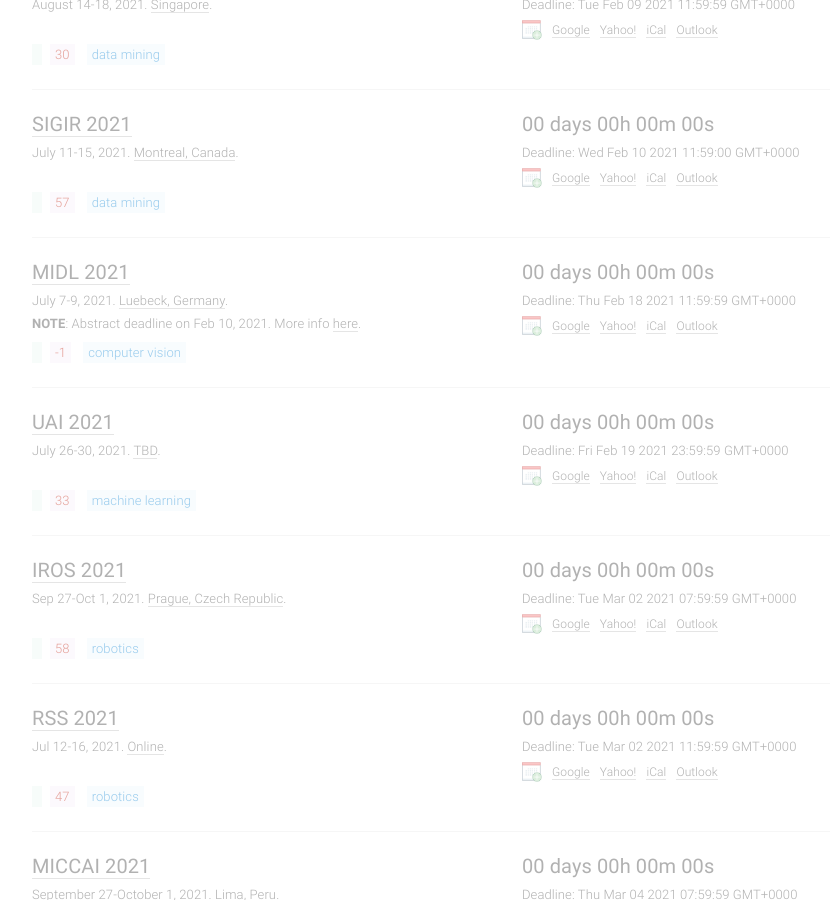
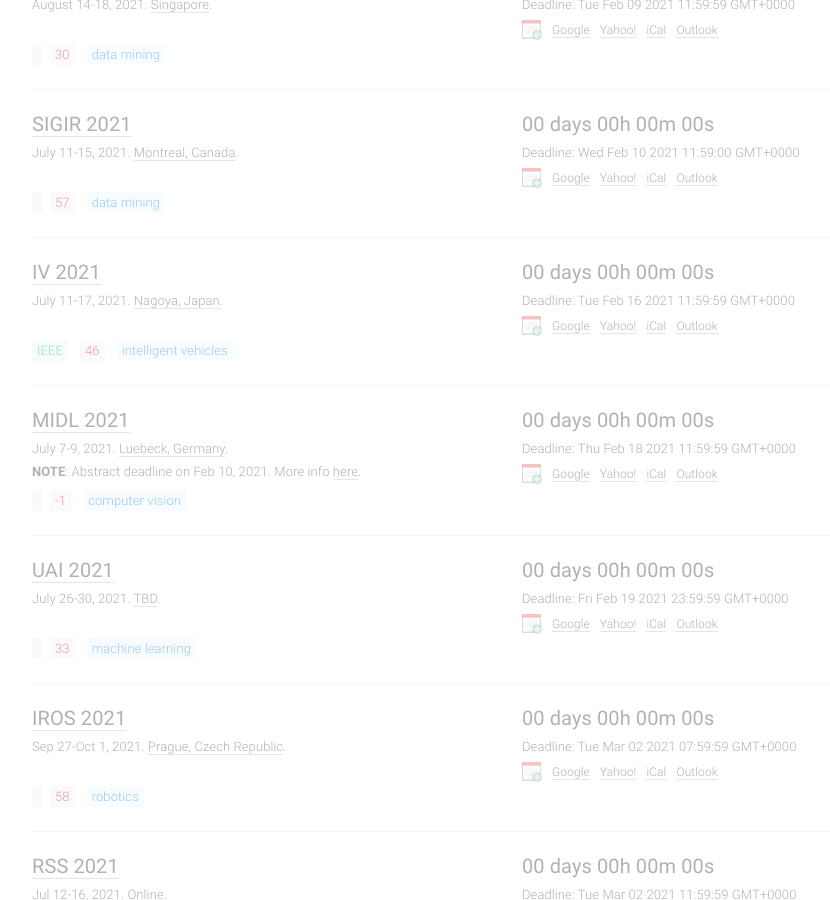
Before and after one commit to paperswithcode/ai-deadlines, a Jekyll site: the page built from index.html, in a window 1280 px wide and 900 px high, scrolled down 7028 px. Shown: the whole window, without its empty margins (133-963 px from the left). Built offline with Jekyll 4.4.1, drawn with Linux system fonts in a browser that asks for light colours; comment, search, counter and statistics services are not loaded.

Commit message:
Update conferences.yml

```diff
--- a/_data/conferences.yml
+++ b/_data/conferences.yml
@@ -1,4 +1,17 @@
 ---
+- title: IV
+  long:  Intelligent Vehicles Symposium
+  hindex: 46
+  year: 2021
+  id: iv2021
+  link: https://2021.ieee-iv.org/
+  deadline: '2021-02-15 23:59:59'
+  timezone: UTC-12
+  date: July 11-17, 2021
+  place: Nagoya, Japan
+  sub: IV
+  host: IEEE
+
 - title: ICMLA
   long:  International Conference On Machine Learning And Applications
   hindex: 30
```
